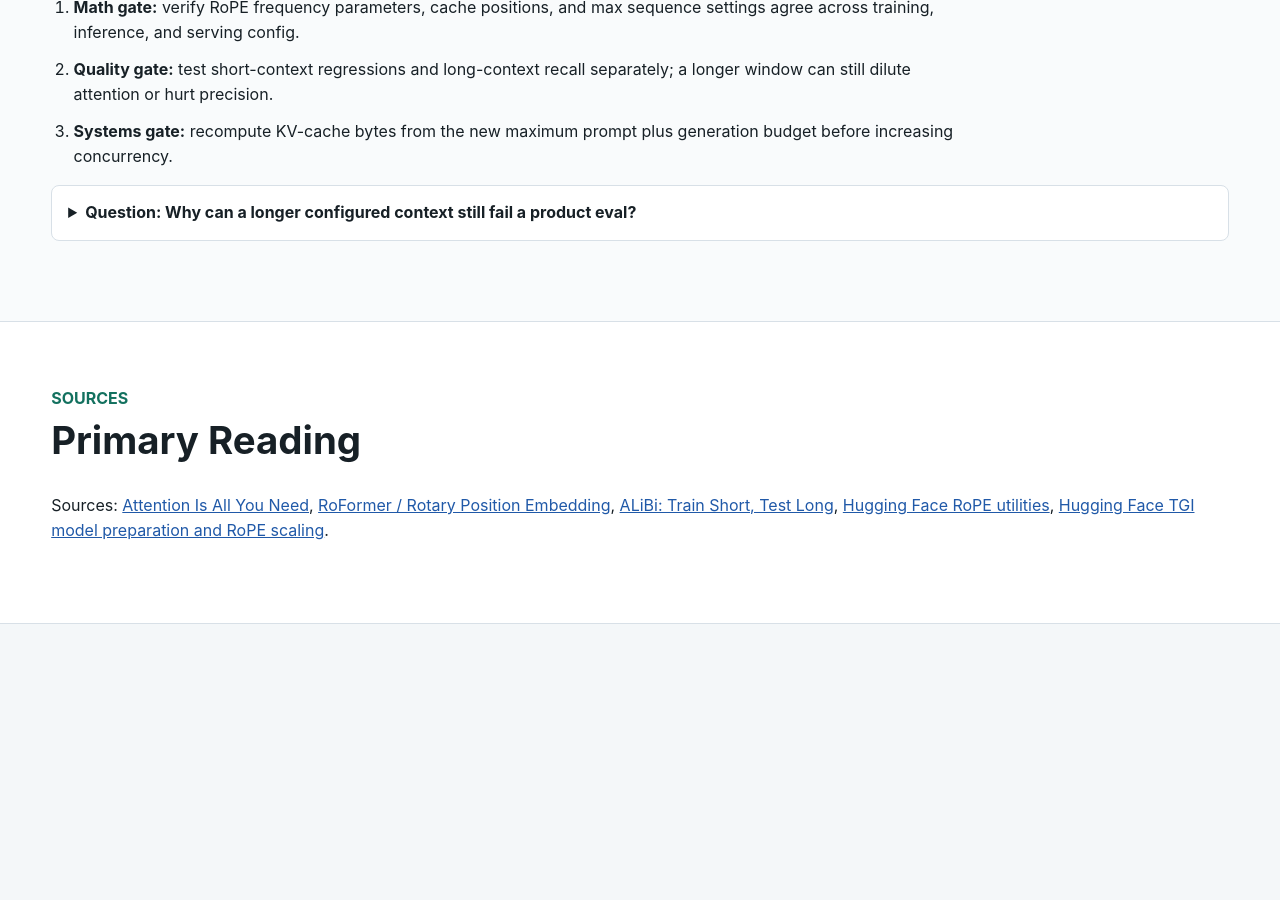
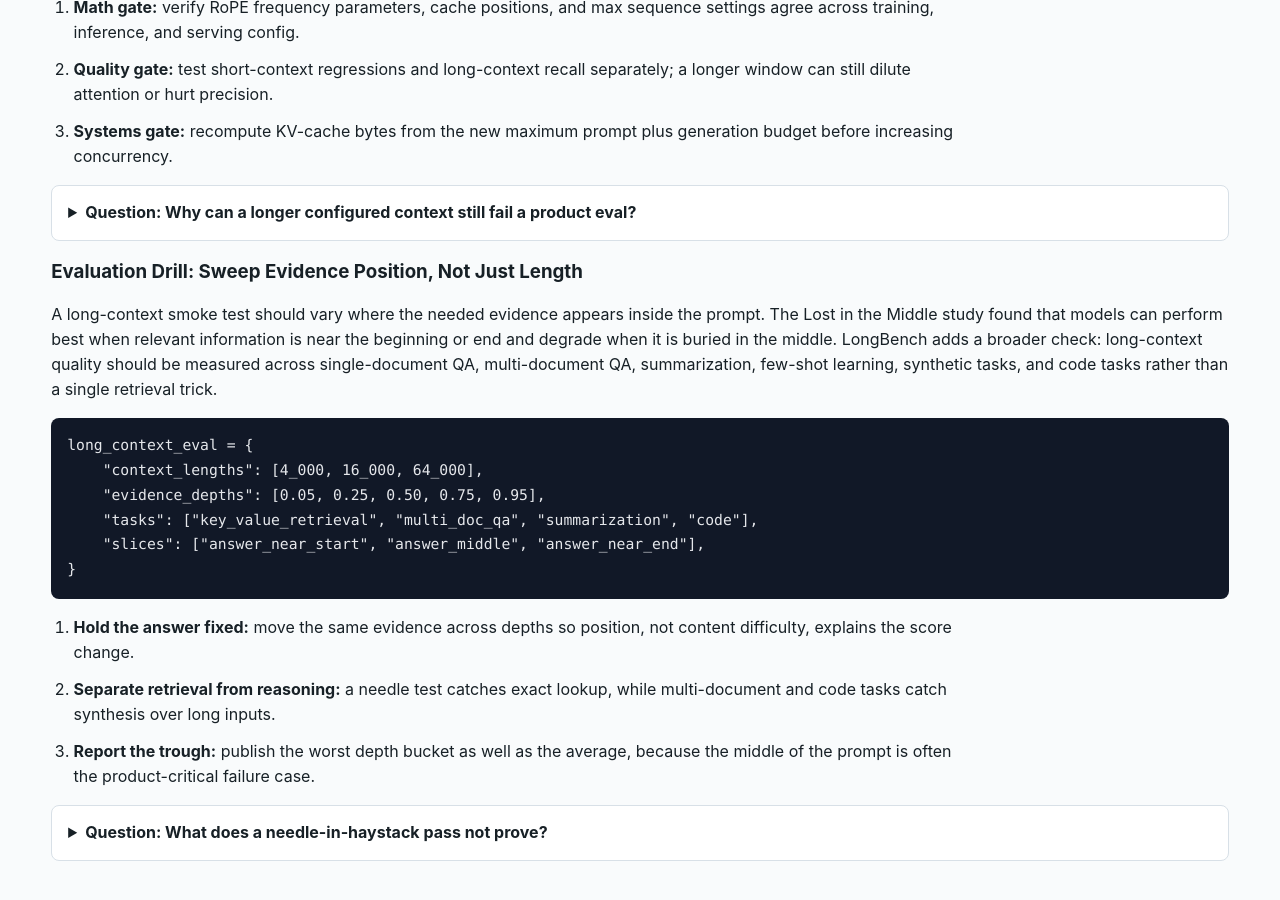
Before and after one commit to kennethli319/kennethli319.github.io, a Jekyll site: the page llm-ml-course/lessons/position-context.html, which Jekyll copies as it is, in a window 1280 px wide and 900 px high, scrolled down 2922 px. Built offline with Jekyll 4.4.1, drawn with Linux system fonts in a browser that asks for light colours; before the commit the page ends 3546 px from its top, so only the background shows below that; some of the changed text lies outside the part shown.

Commit message:
Sync long-context position eval drill

```diff
--- a/llm-ml-course/lessons/position-context.html
+++ b/llm-ml-course/lessons/position-context.html
@@ -126,6 +126,31 @@ scores = scores + causal_alibi_bias(q.size(1), q_len, k_len, slopes, q.device)</
         <summary>Question: Why can a longer configured context still fail a product eval?</summary>
         <p>The runtime may accept more tokens, but the model may not reliably use evidence at that distance, and the larger KV cache may force lower concurrency or higher latency.</p>
       </details>
+      <h3>Evaluation Drill: Sweep Evidence Position, Not Just Length</h3>
+      <p>
+        A long-context smoke test should vary where the needed evidence appears
+        inside the prompt. The Lost in the Middle study found that models can
+        perform best when relevant information is near the beginning or end and
+        degrade when it is buried in the middle. LongBench adds a broader check:
+        long-context quality should be measured across single-document QA,
+        multi-document QA, summarization, few-shot learning, synthetic tasks,
+        and code tasks rather than a single retrieval trick.
+      </p>
+      <pre><code>long_context_eval = {
+    "context_lengths": [4_000, 16_000, 64_000],
+    "evidence_depths": [0.05, 0.25, 0.50, 0.75, 0.95],
+    "tasks": ["key_value_retrieval", "multi_doc_qa", "summarization", "code"],
+    "slices": ["answer_near_start", "answer_middle", "answer_near_end"],
+}</code></pre>
+      <ol class="steps">
+        <li><strong>Hold the answer fixed:</strong> move the same evidence across depths so position, not content difficulty, explains the score change.</li>
+        <li><strong>Separate retrieval from reasoning:</strong> a needle test catches exact lookup, while multi-document and code tasks catch synthesis over long inputs.</li>
+        <li><strong>Report the trough:</strong> publish the worst depth bucket as well as the average, because the middle of the prompt is often the product-critical failure case.</li>
+      </ol>
+      <details class="qa">
+        <summary>Question: What does a needle-in-haystack pass not prove?</summary>
+        <p>It does not prove the model can synthesize multiple distant facts, resolve conflicts, summarize long documents, or maintain tool and instruction behavior across the whole window.</p>
+      </details>
     </section>
 
     <section id="sources" class="band">
@@ -137,6 +162,9 @@ scores = scores + causal_alibi_bias(q.size(1), q_len, k_len, slopes, q.device)</
         Sources: <a href="https://arxiv.org/abs/1706.03762">Attention Is All You Need</a>,
         <a href="https://arxiv.org/abs/2104.09864">RoFormer / Rotary Position Embedding</a>,
         <a href="https://arxiv.org/abs/2108.12409">ALiBi: Train Short, Test Long</a>,
+        <a href="https://arxiv.org/abs/2307.03172">Lost in the Middle</a>,
+        <a href="https://arxiv.org/abs/2308.14508">LongBench</a>,
+        <a href="https://arxiv.org/abs/2412.15204">LongBench v2</a>,
         <a href="https://huggingface.co/docs/transformers/en/internal/rope_utils">Hugging Face RoPE utilities</a>,
         <a href="https://huggingface.co/docs/text-generation-inference/en/basic_tutorials/preparing_model">Hugging Face TGI model preparation and RoPE scaling</a>.
       </p>
```
